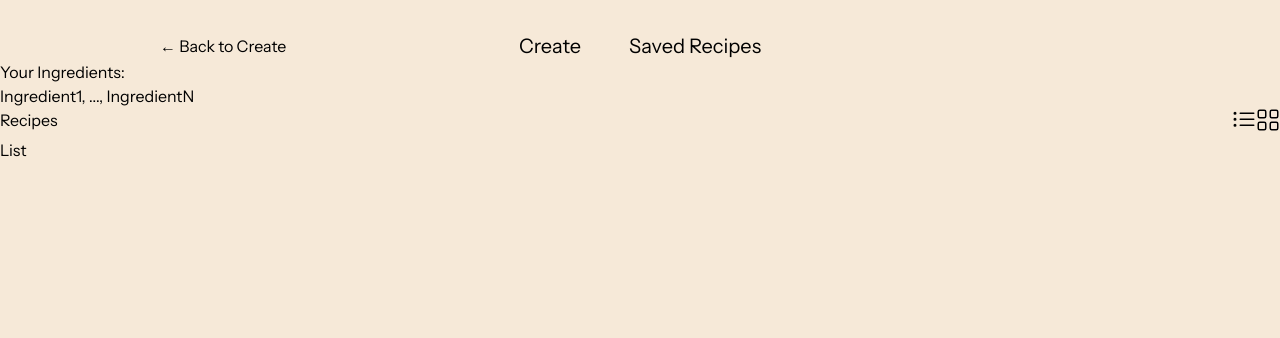
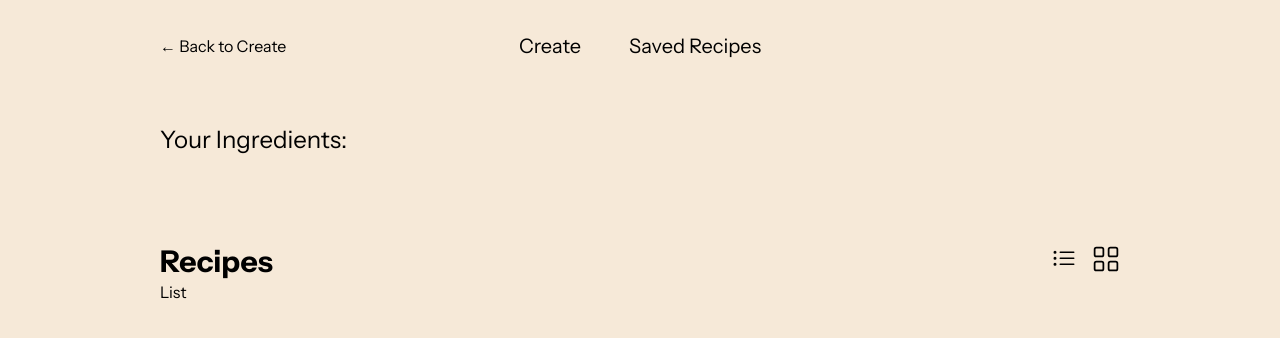
Before and after one commit to andvvo/Scraps, a React (Vite) app: page /cook-results in a window 1280 px wide. Shown: the top 338 px of the page. Built offline with nearby package versions, Linux system fonts and the light colour scheme.

Commit message:
Implemented ingredient list

```diff
--- a/src/components/create-results/ingredient/ingredient-list.tsx
+++ b/src/components/create-results/ingredient/ingredient-list.tsx
@@ -1,7 +1,17 @@
-export default function IngredientList({ ingredients }) {
+import Ingredient from "./ingredient";
+
+export default function IngredientList({
+  ingredients,
+}: {
+  ingredients: string[];
+}) {
   return (
-    <>
-      <h1>Ingredient1, ..., IngredientN</h1>
-    </>
+    <div className="flex items-center overflow-auto">
+      {ingredients.map((ingredient) => (
+        <div className="flex-shrink-0">
+          <Ingredient key={ingredient} ingredient={ingredient} />
+        </div>
+      ))}
+    </div>
   );
 }
--- /dev/null
+++ b/src/components/create-results/ingredient/ingredient.tsx
@@ -0,0 +1,16 @@
+import { ICON_MAP_LIGHT } from "../../../assets/food";
+
+export default function Ingredient({ ingredient }: { ingredient: string }) {
+  return (
+    <div className="flex flex-col items-center">
+      <div className="w-full h-28 aspect-square flex items-center justify-center">
+        <img
+          src={ICON_MAP_LIGHT[ingredient as keyof typeof ICON_MAP_LIGHT]}
+          alt={ingredient}
+          className="w-full max-w-[85%] object-contain"
+        />
+      </div>
+      <p>{ingredient.charAt(0).toUpperCase() + ingredient.slice(1)}</p>
+    </div>
+  );
+}
--- a/src/components/layout.tsx
+++ b/src/components/layout.tsx
@@ -21,7 +21,7 @@ export default function Layout() {
           <div className="flex-1"></div>
         </div>
       </header>
-      <main className="h-full overflow-auto">
+      <main className="flex flex-col items-center h-full overflow-auto">
         <Outlet />
       </main>
       <footer className="m-4"></footer>
--- a/src/pages/cook-results.tsx
+++ b/src/pages/cook-results.tsx
@@ -13,14 +13,15 @@ export default function CookResults() {
   const recipes = useMemo(() => [], []);
 
   return (
-    <div>
-      <h2>Your Ingredients:</h2>
-
-      <IngredientList ingredients={ingredients} />
+    <div className="flex flex-col justify-start w-full max-w-[75%]">
+      <div className="my-16">
+        <h1 className="text-2xl mb-6">Your Ingredients:</h1>
+        <IngredientList ingredients={ingredients} />
+      </div>
 
       <div className="flex justify-between">
-        <h1>Recipes</h1>
-        <ul>
+        <h1 className="text-3xl font-bold">Recipes</h1>
+        <ul className="flex items-center gap-4">
           <li>
             <button onClick={() => setViewMode("list")}>
               {viewMode === "list" ? (
@@ -29,11 +30,13 @@ export default function CookResults() {
                 <BsList size={24} />
               )}
             </button>
+          </li>
+          <li>
             <button onClick={() => setViewMode("grid")}>
               {viewMode === "grid" ? (
-                <BsGridFill size={24} />
+                <BsGridFill size={28} />
               ) : (
-                <BsGrid size={24} />
+                <BsGrid size={28} />
               )}
             </button>
           </li>
```
Also changed, not shown: src/components/create-results/ingredient/ingredient-list-card.tsx (deleted).
